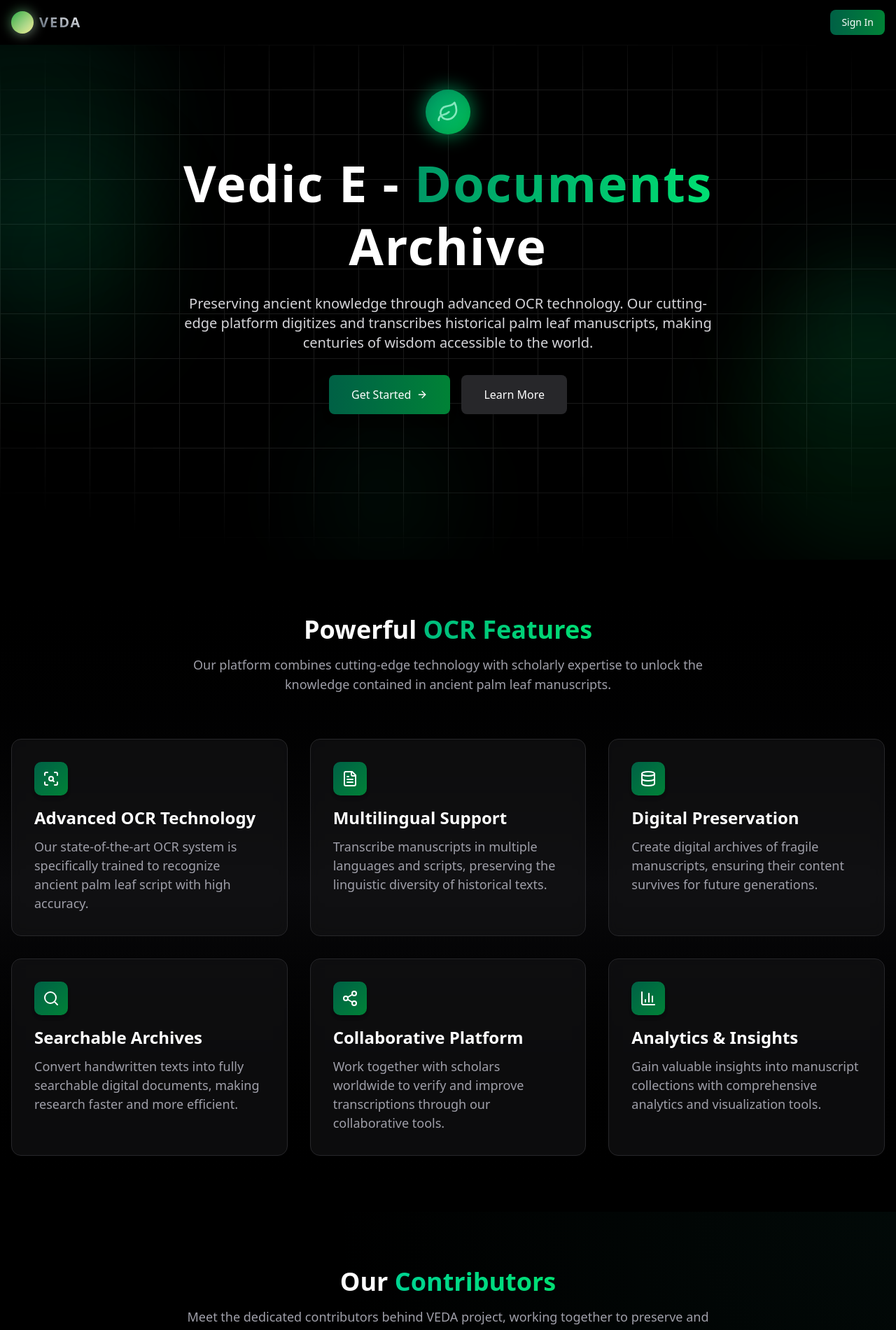
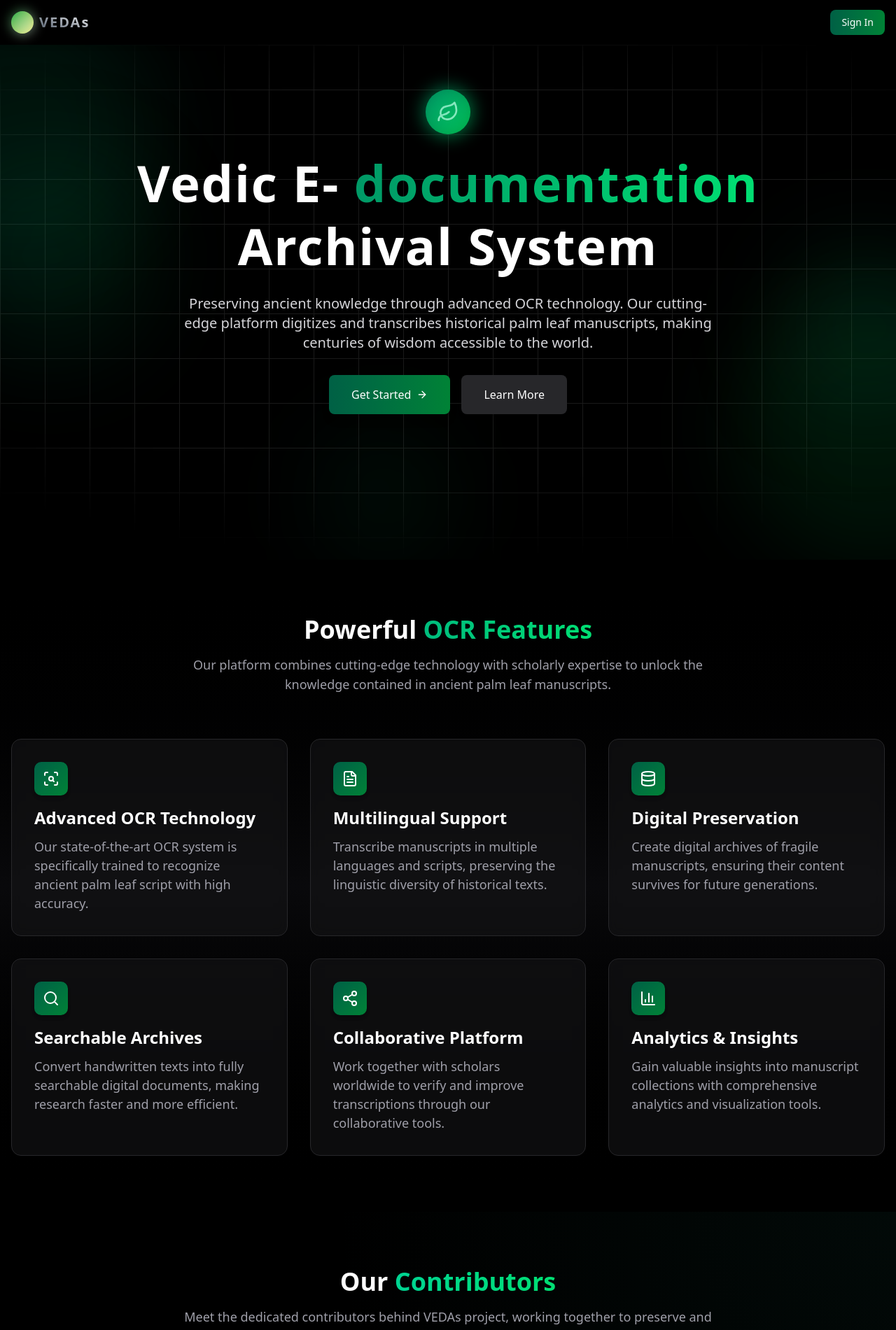
Before and after one commit to heynameisabhi/palm_leaf_project, a Next.js app: page / in a window 1280 px wide. Shown: the top 1901 px of the page at 70% size. Built offline with nearby package versions, Linux system fonts and the light colour scheme; no server answers.

Commit message:
feat: Add initial UI components including landing page sections, navigation bar, and sign-in form, and update the PM2 application name.And change the proj name from VEDA to VEDAs

```diff
--- a/ecosystem.config.js
+++ b/ecosystem.config.js
@@ -1,6 +1,6 @@
 module.exports = {
   apps: [{
-    name: 'veda',
+    name: 'vedas',
     script: 'start.js'
   }]
 };
--- a/src/app/layout.tsx
+++ b/src/app/layout.tsx
@@ -16,7 +16,7 @@ const geistMono = Geist_Mono({
 });
 
 export const metadata: Metadata = {
-  title: "VEDA v2",
+  title: "VEDAs v2",
   description: "Generated by create next app",
 };
 
--- a/src/components/Navbar.tsx
+++ b/src/components/Navbar.tsx
@@ -27,7 +27,7 @@ export function Navbar() {
               {/* <Leaf className="h-5 w-5 text-white" /> */}
               <div className="absolute -inset-0.5 rounded-full bg-gradient-to-br from-green-600 to-white opacity-50 blur-sm"></div>
             </div>
-            <span className="text-xl text-transparent bg-clip-text bg-gradient-to-tr from-gray-600 to-white font-bold tracking-widest">VEDA</span>
+            <span className="text-xl text-transparent bg-clip-text bg-gradient-to-tr from-gray-600 to-white font-bold tracking-widest">VEDAs</span>
           </Link>
 
           <div className="hidden md:block">
--- a/src/components/SignInForm.tsx
+++ b/src/components/SignInForm.tsx
@@ -69,7 +69,7 @@ export function SignInForm() {
         <CardTitle className="text-2xl font-semibold">
           Sign in{" "}
           <span className="text-[15px] text-green-600">
-            to VEDA
+            to VEDAs
           </span>
         </CardTitle>
         <CardDescription className="text-zinc-400">
--- a/src/components/landing/ContributorsSection.tsx
+++ b/src/components/landing/ContributorsSection.tsx
@@ -100,7 +100,7 @@ export default function ContributorsSection() {
             </span>
           </h2>
           <p className="text-zinc-400 text-lg">
-            Meet the dedicated contributors behind VEDA project, working together to preserve and digitize ancient manuscripts.
+            Meet the dedicated contributors behind VEDAs project, working together to preserve and digitize ancient manuscripts.
           </p>
         </motion.div>
 
--- a/src/components/landing/Footer.tsx
+++ b/src/components/landing/Footer.tsx
@@ -47,7 +47,7 @@ export default function Footer() {
                 <Leaf className="h-5 w-5 text-white" />
               </div>
               <span className="text-xl text-transparent bg-clip-text bg-gradient-to-tr from-gray-600 to-white font-bold tracking-widest">
-                VEDA
+                VEDAs
               </span>
             </Link>
             <p className="text-zinc-400 mb-4">
--- a/src/components/landing/HeroSection.tsx
+++ b/src/components/landing/HeroSection.tsx
@@ -90,11 +90,11 @@ export default function HeroSection() {
           </div>
 
           <h1 ref={headingRef} className="text-5xl tracking-wide text-white md:text-6xl lg:text-7xl font-bold mb-6 leading-tight">
-            Vedic E - {" "}
+            Vedic E- {" "}
             <span className="text-transparent bg-clip-text bg-gradient-to-r from-emerald-600 to-green-400">
-              Documents
+              documentation
             </span>{" "}
-            Archive
+            Archival System
           </h1>
 
           <p ref={textRef} className="text-lg md:text-xl text-zinc-300 mb-8 max-w-3xl mx-auto">
```
